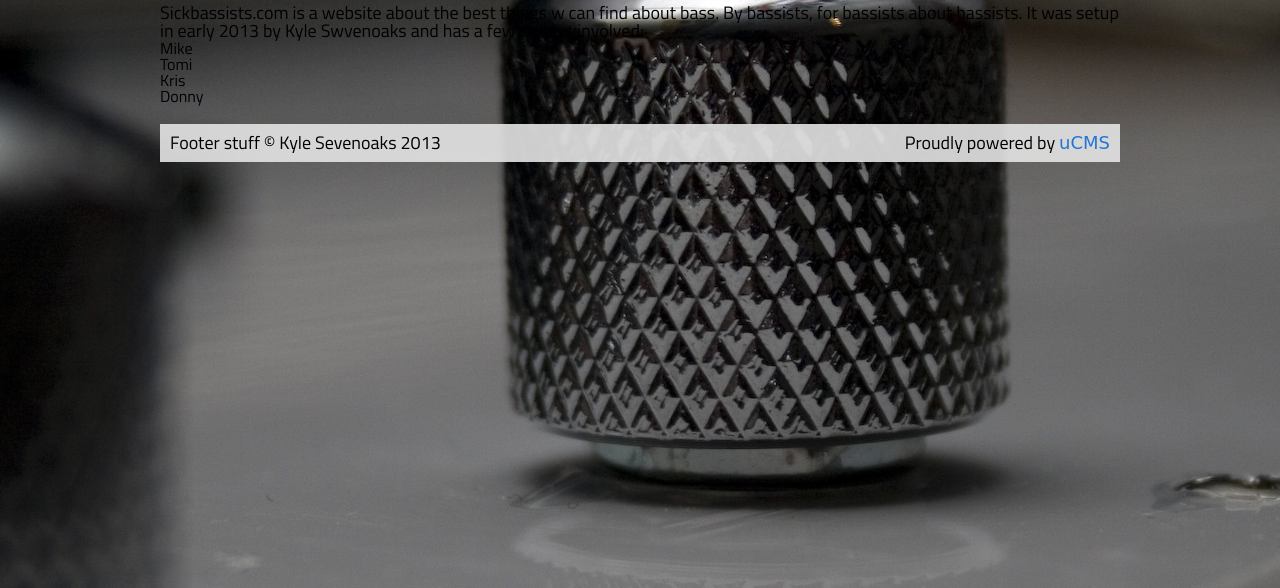
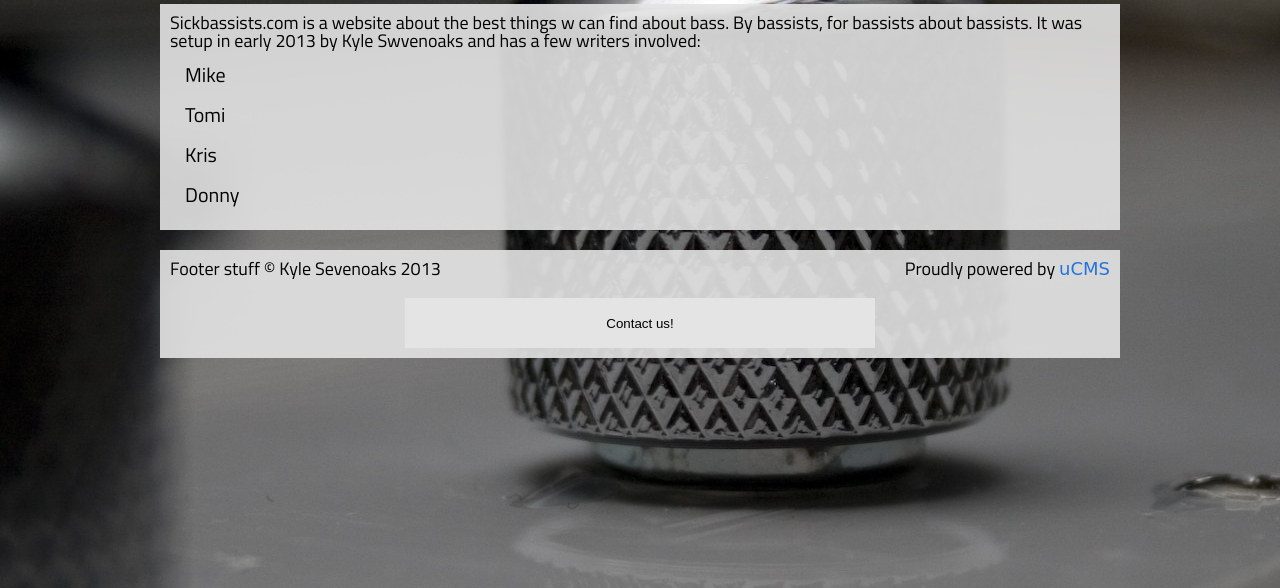
Before and after one commit to KyleSevenoaks/SickBassits, a PHP site: page /about.html in a window 1280 px wide. Shown: the part 116-704 px from the top of the page. Run offline with PHP 8.4, Linux system fonts and the light colour scheme; style sheets or scripts are compiled from the project's sources; some web fonts are replaced.

Commit message:
Contact section in footer

```diff
--- a/about.html
+++ b/about.html
@@ -39,7 +39,7 @@
 			</header>
 		</section>
 		<section id="main-content">
-			<div>
+			<div id="about">
 			  <p>
 			  	Sickbassists.com is a website about the best things w can find about bass. By bassists, for bassists about bassists.
 
@@ -62,6 +62,21 @@
 					<p>Proudly powered by <a href="ucms">uCMS</a></p>
 					<span class="clear"></span>
 				</div>
+				<div id="contact">
+					<button id="contact-button">Contact us!</button>
+				  <div class="contact-form">
+				  	<form action="contact_submit" method="post" accept-charset="utf-8">
+						<label for="email">Email</label>
+						<input type="text" name="email" value="" id="email"/>
+						<span class="clear"></span>
+						<hr>
+						<label for="message">Message</label>
+						<input type="text" name="message" value="" id="message"/>
+						<input type="submit" value="Send"/>
+						<span class="clear"></span>
+					</form>
+				  </div>
+				</div>
 			</footer>
 		</section>
 	</section>
--- a/css/main.less
+++ b/css/main.less
@@ -204,8 +204,55 @@ section#footer {
       text-align: right;
     }
   }
+  #contact {
+    padding-top: 20px;
+    button {
+      display: block;
+    width: 50%;
+    margin: 0 auto;
+    height: 50px;
+    background: @white;
+    border: 0;
+    cursor: pointer;
+    transition: all linear 0.1s;
+    &:hover {
+      background: @blue;
+    }
+    }
+    .contact-form {
+      display: none;
+        label {
+          display: block;
+          float:left;
+          width: 10%;
+          height: 50px;
+          padding: 10px;
+          margin: 0 10px 0 0;
+          background: @grey;
+        }
+        input[type=text] {
+        width: 70%;
+        height: 50px;
+        margin: 0 10px 0 0;
+        border: 0;
+        padding: 10px;
+        float: left;
+      }
+      input[type=submit] {
+        width: 17%;
+        height: 50px;
+        border: 0;
+        padding: 10px;
+        cursor: pointer;
+        transition: all linear 0.1s;
+        float: left;
+         &:hover {
+        background: @blue;
+      }
+    }
+  }
 }
-
+}
 /*/// comments ///*/
 
 #comments div {
@@ -274,6 +321,24 @@ ul#archive-list {
   }
 }
 
+div#about {
+  background: @whiteP9;
+  ul {
+
+  }padding: 10px;
+  li {
+    padding: 5px;
+    margin: 10px;
+    font-size: 20px;
+    ul {
+      li {
+        font-size: 18px;
+        text-transform: capitalize;
+      }
+    }
+  }
+}
+
 span.clear {
   display: block;
   width: 100%;
--- a/js/scripts.js
+++ b/js/scripts.js
@@ -8,6 +8,11 @@ $(function(){
 	$(".make-comment-container button").click( function(){
 		$(this).hide();
 		$(".comment-fieldset").show();
+	});
+
+	$("#contact button").click( function(){
+		$(this).hide();
+		$(".contact-form").show();
 	});
 
 	$(".slider-wrapper").uSlide({
```
Also changed, not shown: archive.html (+15 -0 lines), article.html (+15 -1 lines), gallery.html (+15 -1 lines), index.html (+15 -0 lines).
